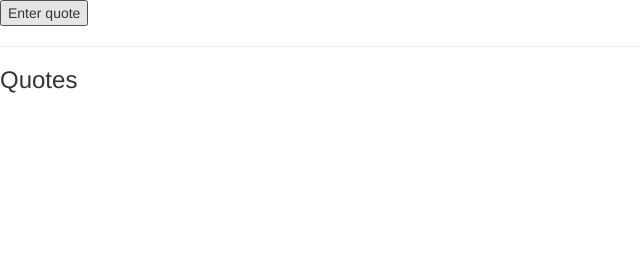
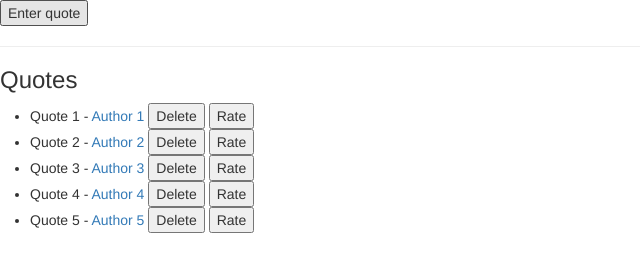
Before and after one commit to allisonlucas/ru-work, a plain HTML site: page Exercises/ng-inspirational-quotes/index.html in a window 1280 px wide. Shown: the whole page, without its empty margins (0-640 px from the left). Drawn offline with nearby package versions, Linux system fonts and the light colour scheme.

Commit message:
ng-inspriational-quotes commit2

```diff
--- a/Exercises/ng-inspirational-quotes/index.html
+++ b/Exercises/ng-inspirational-quotes/index.html
@@ -2,7 +2,7 @@
 <html ng-app="myCtrl">
   <head>
     <meta charset="utf-8">
-    <title>Hide-A-Form</title>
+    <title>Inspirational Quotes</title>
 
       <!-- Latest compiled and minified CSS -->
       <link rel="stylesheet" href="https://maxcdn.bootstrapcdn.com/bootstrap/3.3.6/css/bootstrap.min.css" integrity="sha384-1q8mTJOASx8j1Au+a5WDVnPi2lkFfwwEAa8hDDdjZlpLegxhjVME1fgjWPGmkzs7" crossorigin="anonymous">
@@ -41,10 +41,13 @@
 
     <hr>
 
-    <div class="form-inline">
+    <div class="form-fields">
         <h3>Quotes</h3>
         <ul class="profile-info">
-            <li ng-repeat="submit in qCtrl.formArr">{{submit.quote}} - {{submit.author}}</li>
+            <li ng-repeat="submit in qCtrl.formArr">{{submit.quote}} - <a href="quotes.js">{{submit.author}}</a>
+                <button ng-click="qCtrl.delete($index)">Delete</button>
+                <button>Rate</button>
+            </li>
         </ul>
     </div>
   </body>
--- a/Exercises/ng-inspirational-quotes/script.js
+++ b/Exercises/ng-inspirational-quotes/script.js
@@ -15,7 +15,32 @@ function quotesCtrl() {
         }
     }
 
-    qCtrl.formArr = []
+    qCtrl.formArr = [
+        {
+            quote: "Quote 1",
+            author: "Author 1"
+        },
+
+        {
+            quote: "Quote 2",
+            author: "Author 2"
+        },
+
+        {
+            quote: "Quote 3",
+            author: "Author 3"
+        },
+
+        {
+            quote: "Quote 4",
+            author: "Author 4"
+        },
+
+        {
+            quote: "Quote 5",
+            author: "Author 5"
+        }
+        ]
     qCtrl.quote = ''
     qCtrl.author = ''
 
@@ -31,4 +56,8 @@ function quotesCtrl() {
             qCtrl.author = ''
         }
     }
+
+    qCtrl.delete = function(index) {
+        qCtrl.formArr.splice(index, 1)
+    }
 }
```
